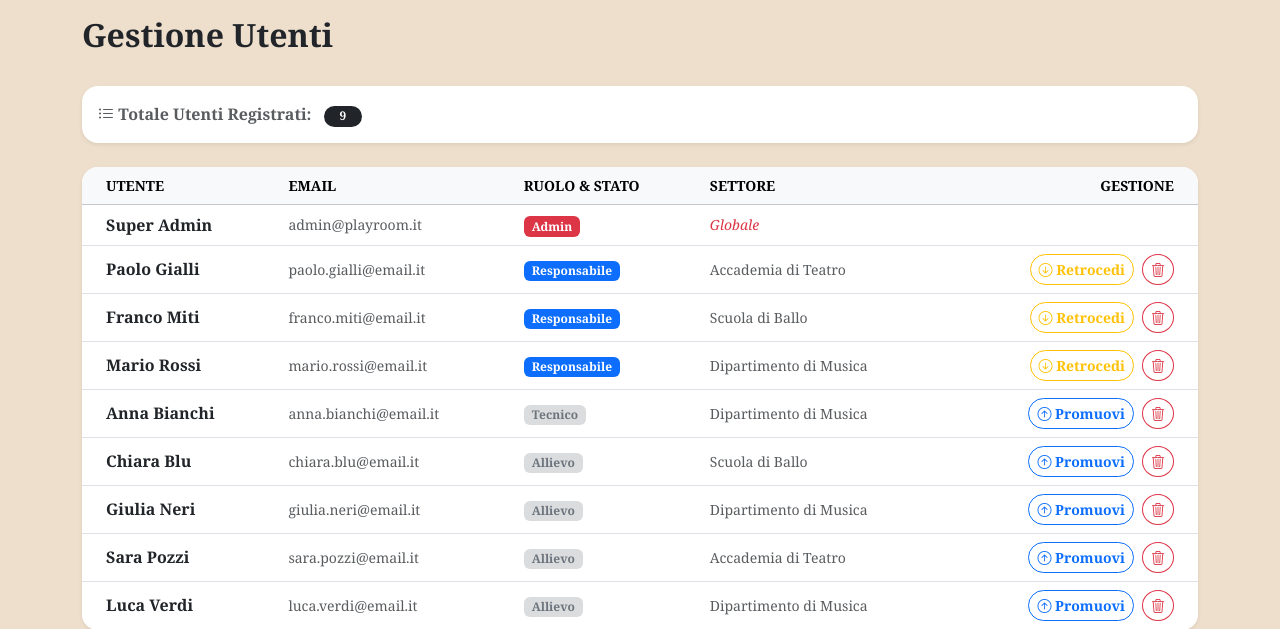
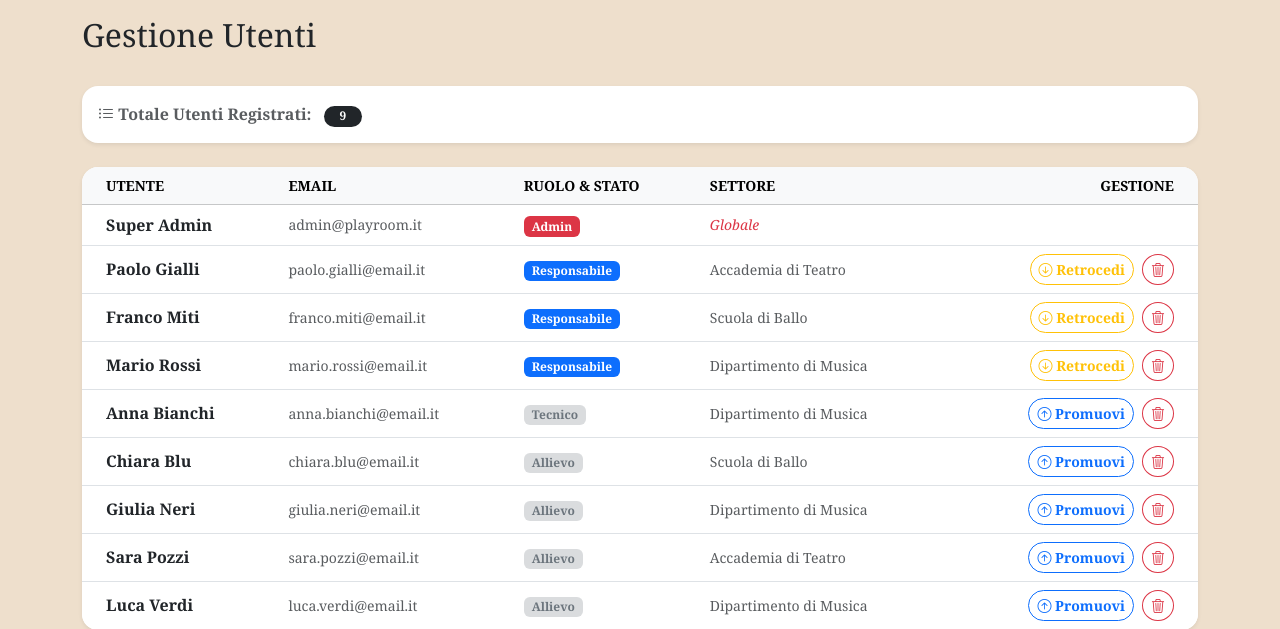
Before and after one commit to pietrobertoncini/Progetto_PW_2025-2026, a PHP site: page /admin_utenti.php in a window 1280 px wide. Shown: the part 112-741 px from the top of the page. Run offline with PHP 8.4, Linux system fonts and the light colour scheme; the visitor is signed in with stand-in values (Sample User, id 1); data comes from the database, SQL or seed files in the repository.

Commit message:
tolto fw-bold

```diff
--- a/admin_utenti.php
+++ b/admin_utenti.php
@@ -27,7 +27,7 @@ $elenco_utenti = getAllUtentiAdmin($cid);
     <div class="flex-shrink-0 container py-5">
 
         <div class="d-flex justify-content-between align-items-center mb-4">
-            <h2 class="fw-bold">Gestione Utenti</h2>
+            <h2>Gestione Utenti</h2>
         </div>
 
         <?php if (isset($_GET['msg'])): ?>
```
